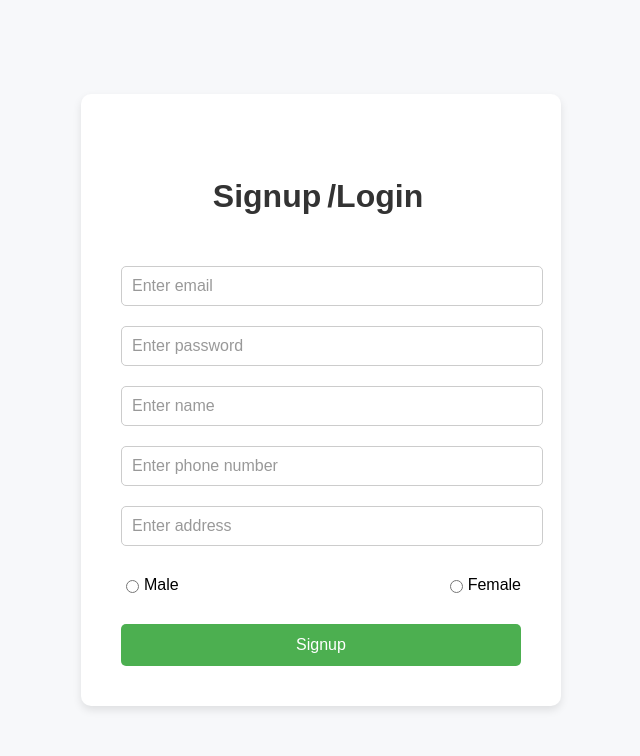
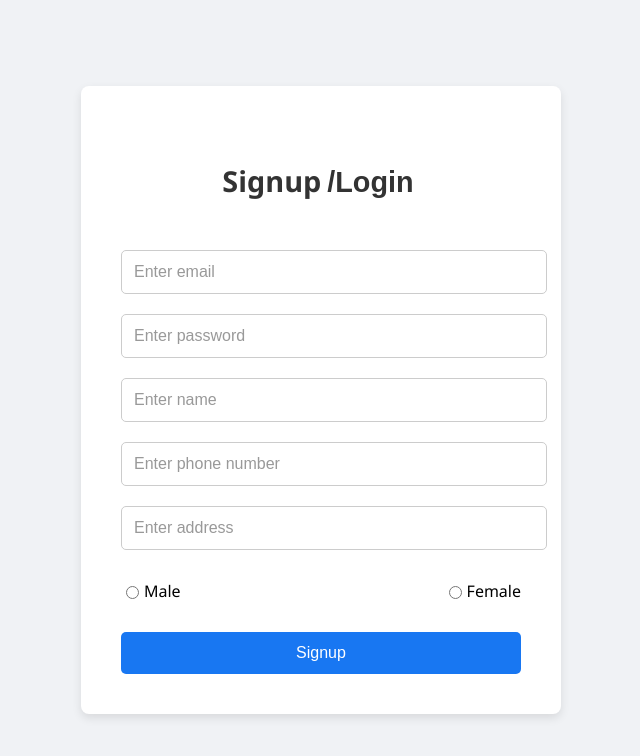
Before and after one commit to osmanbey918/DBMS, a React (Create React App) app in the folder NoSQL/crud-with-firebase/: page /signup in a window 1280 px wide. Shown: the top 756 px of the page, without its empty margins (319-959 px from the left). Built offline with nearby package versions, Linux system fonts and the light colour scheme.

Commit message:
huge-changing-accessing active user name and display it on post

```diff
--- a/NoSQL/crud-with-firebase/src/App.css
+++ b/NoSQL/crud-with-firebase/src/App.css
@@ -639,3 +639,175 @@ textarea {
     width: 100%;
   }
 }
+/* Global Styles */
+body {
+  margin: 0;
+  padding: 0;
+  font-family: 'Segoe UI', Tahoma, Geneva, Verdana, sans-serif;
+  background-color: #f0f2f5; /* Light gray background */
+}
+
+/* Login and Signup Styles */
+.login-container,
+.signup-container {
+  display: flex;
+  justify-content: center;
+  align-items: center;
+  height: 100vh;
+  background-color: #f0f2f5;
+}
+
+.login-box,
+.signup-box {
+  background-color: white;
+  padding: 40px;
+  border-radius: 8px;
+  box-shadow: 0 4px 10px rgba(0, 0, 0, 0.1);
+  width: 90%;
+  max-width: 400px;
+  text-align: center;
+}
+
+h1 {
+  margin-bottom: 20px;
+  font-size: 1.8rem;
+  color: #333;
+}
+
+.input-field {
+  width: 100%;
+  padding: 12px;
+  margin: 10px 0;
+  border: 1px solid #ccc;
+  border-radius: 5px;
+  font-size: 1rem;
+}
+
+.login-button,
+.signup-button {
+  width: 100%;
+  padding: 12px;
+  background-color: #1877f2; /* Facebook blue */
+  color: white;
+  border: none;
+  border-radius: 5px;
+  font-size: 1rem;
+  cursor: pointer;
+  margin-top: 10px;
+  transition: background-color 0.3s ease;
+}
+
+.login-button:hover,
+.signup-button:hover {
+  background-color: #1558b0; /* Darker blue on hover */
+}
+
+/* Feed Form Styles */
+.form-container {
+  border: none;
+  border-radius: 8px;
+  padding: 16px;
+  max-width: 600px;
+  margin: 20px auto;
+  background-color: white;
+  box-shadow: 0 4px 10px rgba(0, 0, 0, 0.1);
+}
+
+.form-container textarea {
+  width: 100%;
+  padding: 10px;
+  border-radius: 5px;
+  border: 1px solid #ddd;
+  resize: none;
+}
+
+.form-container button {
+  padding: 10px;
+  background-color: #1877f2;
+  color: white;
+  border: none;
+  border-radius: 5px;
+  cursor: pointer;
+  transition: background-color 0.3s ease;
+}
+
+.form-container button:hover {
+  background-color: #1558b0;
+}
+
+/* Post Styles */
+.post {
+  border: none;
+  border-radius: 8px;
+  padding: 16px;
+  margin: 16px auto;
+  background-color: white;
+  box-shadow: 0 4px 10px rgba(0, 0, 0, 0.1);
+  width: 100%;
+  max-width: 600px;
+}
+
+.post-title {
+  font-size: 1.5em;
+  font-weight: bold;
+  color: #333;
+}
+
+.post-description {
+  font-size: 1em;
+  color: #555;
+  margin: 10px 0;
+}
+
+.post-image {
+  width: 100%;
+  height: auto;
+  border-radius: 5px;
+  margin: 10px 0;
+}
+
+.post-footer {
+  display: flex;
+  justify-content: space-between;
+  align-items: center;
+  margin-top: 10px;
+}
+
+.post-date {
+  font-size: 0.8em;
+  color: #888;
+}
+
+.like-button {
+  background-color: #42b72a; /* Facebook green */
+  color: white;
+  border: none;
+  border-radius: 5px;
+  padding: 6px 10px;
+  cursor: pointer;
+  transition: background-color 0.3s;
+}
+
+.like-button:hover {
+  background-color: #36a420; /* Darker green on hover */
+}
+
+/* Media Queries */
+@media (max-width: 600px) {
+  .post,
+  .form-container,
+  .login-box,
+  .signup-box {
+    width: 95%;
+  }
+
+  h1 {
+    font-size: 1.5rem;
+  }
+
+  .input-field,
+  .login-button,
+  .signup-button {
+    padding: 10px;
+  }
+}
--- a/NoSQL/crud-with-firebase/src/components/feed/Feed.js
+++ b/NoSQL/crud-with-firebase/src/components/feed/Feed.js
@@ -12,7 +12,7 @@ const Feed = () => {
     const {users} = useSelector((state) => state.user); // Combined useSelector to avoid redundancy
     const [isBoxVisible, setIsBoxVisible] = useState(false);
     const dispatch = useDispatch();
-
+    const activeUser = users && users.length > 0 ? users[0] : null;
     useEffect(() => {
         dispatch(fetchFeedData());
         dispatch(fetchUserName());
@@ -31,7 +31,7 @@ const Feed = () => {
             </div>
             {isBoxVisible && <FeedForm onClose={toggleBox} />}
             <FeedList feeds={feeds} />
-            <User users={users}/>
+            <User users={activeUser}/>
             {error && <p>Error: {error}</p>}
         </div>
     );
--- a/NoSQL/crud-with-firebase/src/components/feed/FeedForm.js
+++ b/NoSQL/crud-with-firebase/src/components/feed/FeedForm.js
@@ -1,72 +1,80 @@
 // src/components/FeedForm.js
 import React, { useState } from "react";
-import { useDispatch } from "react-redux";
+import { useDispatch, useSelector } from "react-redux";
 import { addFeedData, uploadImage } from "../../store/slices/feedSlice";
 
 const FeedForm = ({ onClose }) => {
     const dispatch = useDispatch();
+    const { users } = useSelector((state) => state.user); // Get users from state
+    const activeUser = users && users.length > 0 ? users[0] : null; // Select the active user
+
     const [formData, setFormData] = useState({
         title: '',
         description: '',
-        img: null // Change this to hold the file object
+        img: null
     });
 
     const handleChange = (event) => {
         const { name, value, files } = event.target;
         setFormData((prevData) => ({
             ...prevData,
-            [name]: name === "img" ? files[0] : value // Store file for img
+            [name]: name === "img" ? files[0] : value // Handle file input for image
         }));
     };
 
     const submit = async (event) => {
         event.preventDefault();
+        try {
+            // If an image is selected, upload it first to get the URL
+            const imageUrl = formData.img
+                ? await dispatch(uploadImage(formData.img)).unwrap()
+                : null;
 
-        // First, upload the image
-        if (formData.img) {
-            try {
-                const imageUrl = await dispatch(uploadImage(formData.img)).unwrap(); // Get the image URL
-                console.log("Image URL:", imageUrl); // Debug log to check URL
+            // Dispatch addFeedData with form data and active user's name
+            await dispatch(addFeedData({
+                title: formData.title,
+                description: formData.description,
+                img: imageUrl,
+                userName: activeUser ? activeUser.name : "Guest" // Use active user's name or default to "Guest"
+            })).unwrap();
 
-                // Then, add the feed data along with the image URL
-                await dispatch(addFeedData({
-                    title: formData.title,
-                    description: formData.description,
-                    img: imageUrl // Use the uploaded image URL
-                })).unwrap(); // Unwrap to handle any errors
-            } catch (error) {
-                console.error("Failed to upload image or add feed data:", error);
-            }
+            // Reset the form and close it
+            setFormData({ title: '', description: '', img: null });
+            onClose();
+        } catch (error) {
+            console.error("Failed to upload image or add feed data:", error);
         }
-
-        // Reset the form and close it
-        setFormData({ title: '', description: '', img: null });
-        onClose(); // Close the form after submission
     };
 
     return (
         <div className="form-container">
             <form onSubmit={submit}>
-                {/* <label>Title</label>
+                {/* <label htmlFor="title">Title</label>
                 <input
                     type="text"
                     name="title"
                     value={formData.title}
                     onChange={handleChange}
+                    placeholder="Enter title"
                 /> */}
-                <label>Description</label>
+
+                <label htmlFor="description">Description</label>
                 <textarea
                     cols={12}
                     rows={12}
                     name="description"
                     value={formData.description}
                     onChange={handleChange}
+                    placeholder="Enter description"
                 />
+
+                <label htmlFor="img">Upload Image</label>
                 <input
                     type="file"
                     name="img"
                     onChange={handleChange}
                 />
+
                 <button type="submit">Submit</button>
             </form>
         </div>
--- a/NoSQL/crud-with-firebase/src/components/feed/FeedItem.js
+++ b/NoSQL/crud-with-firebase/src/components/feed/FeedItem.js
@@ -7,6 +7,7 @@ const FeedItem = ({ feed },{user}) => {
         <div className="post-container">
             <div className="post">
                 {/* <h2 className="post-title">{user.email}i am poster</h2> */}
+                <h1>{feed.userName}</h1>
                 <span className="post-description">
                     <pre className="post-description" rows={15} cols={15} disabled>
                         {feed.description}
--- a/NoSQL/crud-with-firebase/src/components/feed/User.js
+++ b/NoSQL/crud-with-firebase/src/components/feed/User.js
@@ -1,13 +1,30 @@
-import React from 'react'
+// import React from 'react'
+
+// export default function User({ users }) {
+//   return (
+//     <div>
+//       {users.map((user) => (
+//         <div>
+//           <h1>{user.name}{user.id}</h1>
+//         </div>))}
+//     </div>
+//   )
+// }
+
+
+
+
+import React from 'react';
 
 export default function User({ users }) {
+  // Check if user exists before rendering
+  if (!users) {
+    return <h1>No active user</h1>;
+  }
+
   return (
     <div>
-      {users.map((user) => (
-        <div key={user.id}>
-          {/* <h1>{user.email}</h1> */}
-          <h1>{user.name}</h1>
-        </div>))}
+      <h1>{users.name}</h1>
     </div>
-  )
+  );
 }
--- a/NoSQL/crud-with-firebase/src/store/slices/userSlice.js
+++ b/NoSQL/crud-with-firebase/src/store/slices/userSlice.js
@@ -7,7 +7,7 @@ import { collection, addDoc, getDocs, doc, deleteDoc } from 'firebase/firestore'
 export const fetchUserName = createAsyncThunk(
   'user/fetchUserName',
   async (_, { rejectWithValue }) => {
-    const userName = await getDocs(collection(db, 'users'));
+    const userName = await getDocs(collection(db, 'users'),);
     return userName.docs.map((doc) => ({
       id: doc.id,
       ...doc.data(),
```
